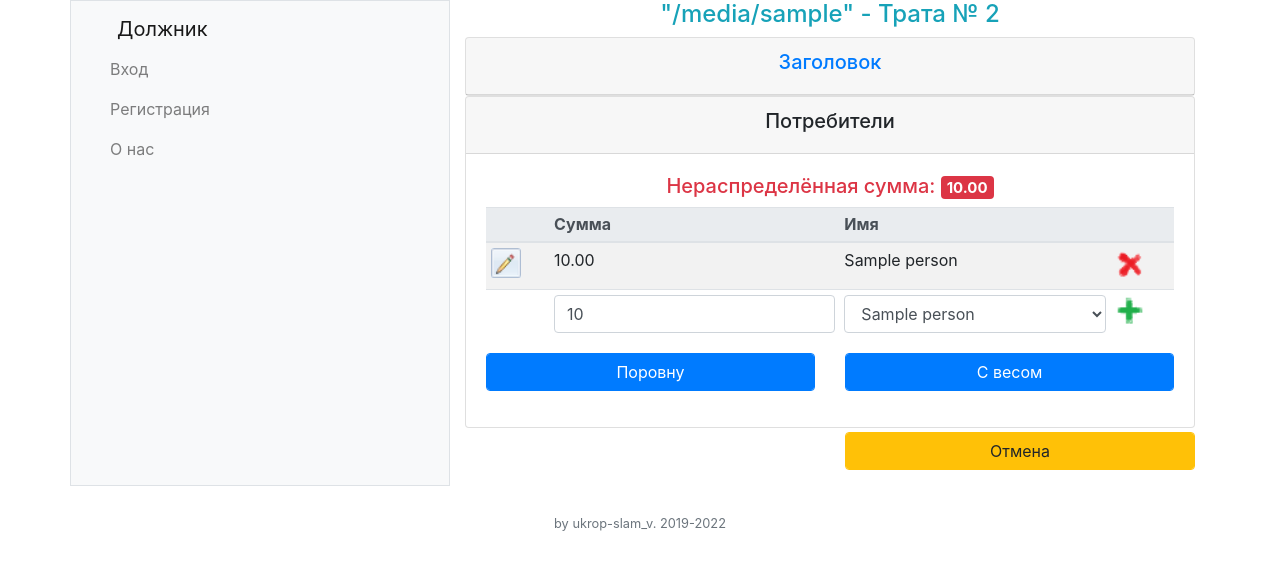
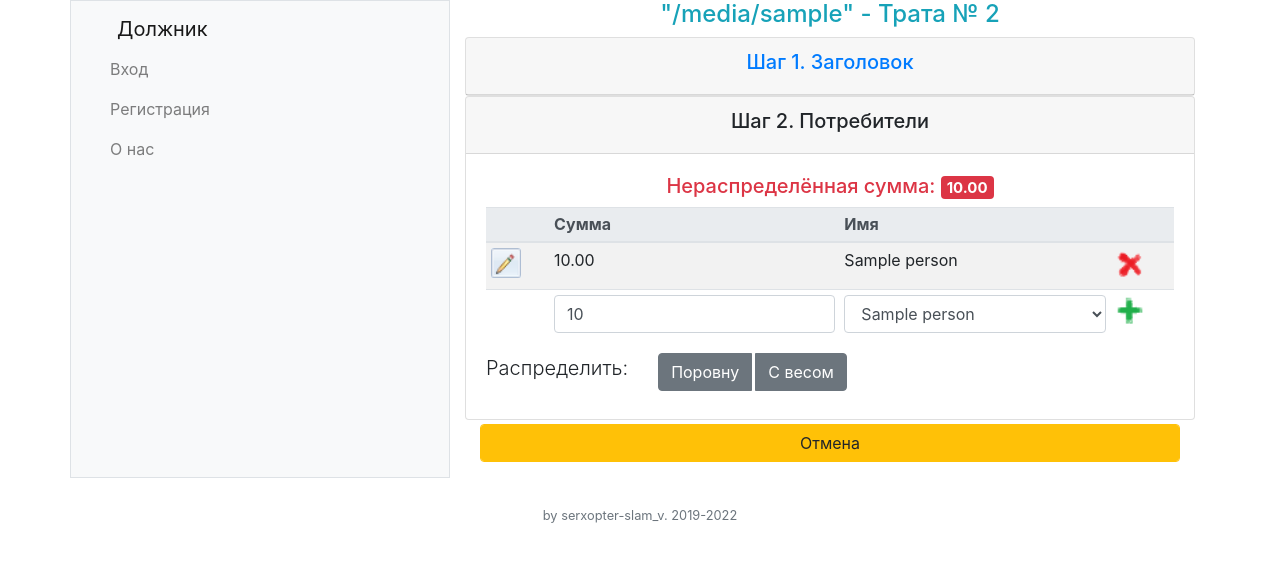
Before and after one commit to gangstaar/debtor, a Flask app: template templates/editspending.html in a window 1280 px wide. Shown: the top 570 px of the page. Run offline with Flask 3, Linux system fonts and the light colour scheme; the template is opened without the code that fills it: most values are stand-ins (such as "Sample title", 1, 10 or a date in 2020); some libraries are stand-ins or nearby versions.

Commit message:
Обновление 2023, доработка эргономики

```diff
--- a/templates/about.html
+++ b/templates/about.html
@@ -9,9 +9,9 @@
     <p class="text-secondary text-center">Идея сервиса:</p>
     <p class="text-center">Выпускники ФАЛТ МФТИ 2013 и их друзья</p> <br>
     <p class="text-secondary text-center">Реализация:</p>
-    <p class="text-center">ukrop</p>
+    <p class="text-center">serxopter</p>
     <p class="text-secondary text-center">Хостинг, консультации:</p>
-    <p class="text-center">Брат <a href="https://badbalance.pro" class="link">slam_v</a></p>
+    <p class="text-center">Брат <a href="https://badb.fun" class="link">slam_v</a></p>
 </div>
 
 {% endblock %}
--- a/templates/base.html
+++ b/templates/base.html
@@ -94,7 +94,7 @@
     </div>
     <div class="row justify-content-center">
         <div class="col-auto pt-4">
-            <small class="text-muted">by ukrop-slam_v. 2019-2022</small>
+            <small class="text-muted">by serxopter-slam_v. 2019-2022</small>
         </div>
     </div>
 </div>
--- a/templates/editspending.html
+++ b/templates/editspending.html
@@ -18,73 +18,60 @@
 {% block content %}
 
 <!--Заголовок-->
-<div class="card ">
+<div class="card">
     <div class="card-header">
         <p class="text-center h5">
             <a data-toggle="collapse" href="#headerBodyCard">
-                Заголовок
+                Шаг 1. Заголовок
             </a>
         </p>
     </div>
 
-    {% if spending.consumers_list.__len__() > 0 %}
+    {% if spending.amount > 0 %}
     <div class="card-body collapse" id="headerBodyCard">
     {% else %}
     <div class="card-body collapse show" id="headerBodyCard">
     {% endif %}
         <form name="editspendinghead" method="post" id="editspendinghead"
               action="{{url_for('spending.edit_head')}}">
-            <div class="row justify-content-start">
-                <div class="col-auto">
-                    <div class="form-group">
+
+            <!-- Сумма и Дата -->
+            <div class="container">
+                <div class="row flex-nowrap">
+                    <div class="col-sm">
+                        <label for="spendingAmount">Сумма</label>
+                    </div>
+                    <div class="col-sm">
                         <label for="spendingDate">Дата</label>
-                        <input type="text" class="form-control" name="spendingdate" id="spendingDate"  value="{{spending.get_date_s()}}" size="5">
-                        <small class="form-text text-muted">Формат: ДД.ММ.ГГГГ</small>
                     </div>
                 </div>
-                <div class="col-auto">
-                    <div class="form-group">
-                        <label for="spendingAmount">Сумма</label>
+                <div class="row flex-nowrap">
+                    <div class="col-sm">
                         {% if spending.amount == 0 %}
                         <input type="text" class="form-control" name="spendingamount" id="spendingAmount" inputmode="decimal" size="5">
                         {% else %}
                         <input type="text" class="form-control" name="spendingamount" id="spendingAmount" inputmode="decimal" value="{{spending.amount}}" size="5">
                         {% endif %}
                     </div>
+                    <div class="col-sm">
+                         <input type="text" class="form-control" name="spendingdate" id="spendingDate"  value="{{spending.get_date_s()}}" size="5">
                     </div>
                 </div>
-            <div class="row">
-                <div class="col-sm">
-                    <div class="form-group">
-                        <label for="spendingMemo">Описание</label>
-                        <input type="text" class="form-control" name="spendingmemo" id="spendingMemo"  value="{{spending.memo}}">
+                <div class="row flex-nowrap">
+                    <div class="col-6 offset-6">
+                        <small class="form-text text-muted">Формат: ДД.ММ.ГГГГ</small>
                     </div>
                 </div>
-                <div class="col-auto">
-                    <div class="d-flex justify-center align-items-end">
-                            <!-- Тэг -->
-                            <div class="form-group">
-                                <!--
-                                <label for="spendingAttr">
-                                    {% if budget.get_all_attrs().__len__() == 0 %}
-                                    Тэг
-                                    {% else %}
-                                    <div class="dropdown">
-                                        <a type="text" class="text text-info dropdown-toggle" href="#" role="button" id="dropdownMenuLink"
-                                           data-toggle="dropdown" aria-haspopup="true" aria-expanded="false" value="...">Тэг</a>
-                                        <div class="dropdown-menu" aria-labelledby="navbarDropdown">
-                                            {% for attr in budget.get_all_attrs() %}
-                                            <input type="submit" class="small dropdown-item" name="spendingattrexisting"
-                                               value="{{attr.memo}}">
-                                            {% endfor %}
             </div>
+
+            <!-- Описание и Тэг -->
+            <div class="col-auto mt-4">
+                <div class="row justify-content-flex-start" >
+                    <div class="col-6">
+                        <input type="text" class="form-control" placeholder="Описание" name="spendingmemo" id="spendingMemo"  value="{{spending.memo}}">
                     </div>
-                                    {% endif %}
-                                </label>
-                                <input type="text" class="form-control" name="spendingattr" id="spendingAttr"  value="{{spending.attr.memo}}">
-                                -->
-                                <label for="spendingAttr"> Тэг </label>
-                                <div class="input-group mb-3">
+                    <div class="col-6">
+                        <div class="row flex-nowrap">
                                 {% if budget.get_all_attrs().__len__() > 0 %}
                                 <button class="btn btn-outline-secondary dropdown-toggle" type="button" data-toggle="dropdown" aria-expanded="false">...</button>
                                 <ul class="dropdown-menu">
@@ -95,60 +82,50 @@
                                     {% endfor %}
                                 </ul>
                                 {% endif %}
-                                  <input type="text" class="form-control" name="spendingattr" id="spendingAttr"  value="{{spending.attr.memo}}">
-                                </div>
-
-
+                                <input type="text" class="form-control" placeholder="Тэг" name="spendingattr" id="spendingAttr"  value="{{spending.attr.memo}}">
                         </div>
                     </div>
                 </div>
             </div>
-<!--
+
+            <!-- Оплативший -->
+            <div class="col-auto mt-4">
+                <div class="row-auto">
+                    <label for="spendingPayer">Оплатил</label>
+                </div>
                 <div class="row">
-                <div class="col-auto">
-                    {% for attr in budget.get_all_attrs() %}
-                    <button type="button" class="btn btn-primary">{{attr.memo}}</button>
-                    {% endfor %}
-                </div>
-            </div>
-            -->
-
-
-            <div class="row align-items-center">
-                <div class="col-auto">
-                    <div class="form-group">
-                        <label for="spendingPayer">Оплатил</label>
+                    <div class="col-sm">
                         <select class="form-control" name="spendingpayer" id="spendingPayer">
                             {% for person in budget.persons_list %}
                             <option {% if person.name == spending.payer.name %} selected {% endif %} >{{person.name}}</option>
                             {% endfor %}
                         </select>
-                        <small class="form-text text-info">Не забудьте отправить форму</small>
-                    </div>
-                </div>
-                <div class="col-auto">
-                    <div class="form-group mx-1 align-self-center">
-                        <!-- Ок в виде галочки
-                        <input type="image" alt="Ок" src="{{url_for('static', filename='ok.png')}}" class="pictobutton">
-                        -->
-                        <input class="form-control btn-success" name="ok" type="submit" value="Ок">
                     </div>
                 </div>
             </div>
+
+            <!-- Кнопка "Сохранить заголовок" -->
+            <div class="row-auto mt-4 flex-nowrap">
+                <div class="col-sm">
+                    <input class="form-control btn-primary" name="ok" type="submit" value="Сохранить заголовок">
+                </div>
+            </div>
+
         </form>
     </div>
 </div>
 
-{% if spending.amount > 0 %}
+
 <!--Потребители-->
 <div class="card">
     <div class="card-header">
-        <p class="text-center h5">Потребители</p>
+        <p class="text-center h5">Шаг 2. Потребители</p>
     </div>
+    {% if spending.amount > 0 %}
     <div class="card-body justify-content-center row">
         <div class="col">
             {% if spending.is_calculated() %}
-            <h5 class="text-success text-center">Расход распределён</h5>
+            <h5 class="text-success text-center">Расход распределён: <span class="badge badge-success">{{"{0:8.2f}".format(spending.amount)}}</span> </h5>
             {% else %}
             <h5 class="text-danger text-center">Нераспределённая сумма: <span class="badge badge-danger">{{"{0:8.2f}".format(spending.get_undistributed_value())}}</span>
             </h5>
@@ -194,7 +171,7 @@
                             {% if consumer %}
                             <input class="form-control" name="amount" type="text" size="10" value="{{consumer.amount}}">
                             {% else%}
-                            <input class="form-control" name="amount" type="text" size="10" value="0">
+                            <input class="form-control" name="amount" type="text" size="10" value="{{'{0:8.2f}'.format(spending.get_undistributed_value())}}">
                             {%endif%}
                         </td>
                         <td>
@@ -206,10 +183,6 @@
                                 <option>{{person.name}}</option>
                                 {% endif %}
                                 {% endfor %}
-                                {% if consumer %}
-                                {% else%}
-                                <option selected class="text-primary font-italic my-0">Все</option>
-                                {% endif %}
                             </select>
                         </td>
                         <td>
@@ -223,44 +196,46 @@
                 </tbody>
             </table>
 
-            {% if spending.consumers_list.__len__() > 0 %}
+            <div class="row flex-nowrap">
+                <div class="col-auto">
+                    <p class="lead">Распределить: </p>
+                </div>
+                <div class="col-auto">
                     <form method="post" name="calc"
                       action="{{url_for('spending.calc')}}">
-                <div class="row">
-                    <div class="form-group col">
-                        <input name="aver" type="submit" value="Поровну" class="form-control btn btn-primary">
-                        <!--<small class="form-text text-info text-center my-0">Среднее арифметическое</small>-->
-                    </div>
-                    <div class="form-group col">
-                        <input name="weighted" type="submit" value="C весом" class="form-control btn btn-primary">
-                        <!--<small class="form-text text-info text-center my-0">Среднее взвешенное</small>-->
-                    </div>
+                    <div class="btn-group" >
+                        <input name="aver" type="submit" value="Поровну" class="btn btn-secondary mr-1">
+                        <input name="weighted" type="submit" value="C весом" class="btn btn-secondary">
                     </div>
                 </form>
-            {% endif %}
                 </div>
             </div>
         </div>
-
+    </div>
     {% else %}
-<h5 class="text-info text-center">
-Укажите сумму и оплатившего для добавления потребителей
-</h5>
+    <div class="card-body justify-content-center row">
+        <em class="text-info text-center">
+        Для перехода к шагу 2 укажите сумму и оплатившего
+        </em>
+    </div>
     {% endif %}
+</div>
 
 <form method="post" name="ok"
       action="{{url_for('spending.submit', index=index)}}">
-    <div class="row mt-1">
-        <div class="form-group col">
+    <div class="col-auto mt-1">
         {% if spending.is_calculated() and budget.is_participant(spending.payer.name) %}
+        <div class="form-group">
             <input class="form-control btn-success" name="ok" type="submit" value="Ок">
-            {% else %}
-            <!--<input class="form-control btn-secondary" disabled name="ok" type="submit" value="Ок"> -->
-            {% endif %}
         </div>
-        <div class="form-group col">
+        <div class="form-group">
             <input class="form-control btn-warning" name="cancel" type="submit" value="Отмена">
         </div>
+        {% else %}
+        <div class="form-group">
+            <input class="form-control btn-warning" name="cancel" type="submit" value="Отмена">
+        </div>
+        {% endif %}
     </div>
 </form>
 
--- a/templates/report.html
+++ b/templates/report.html
@@ -19,7 +19,7 @@
     <div class="col">
         <p class="text-right">
             <a href="{{url_for('edit_budget', budget_file=budget_file)}}" title="Редактировать">
-                Редактировать
+                Редактировать бюджет
             </a>
         </p>
     </div>
```
Also changed, not shown: templates/edit.html (+25 -16 lines), views/spending.py (+20 -5 lines). Lines whose indentation alone changed are shown as unchanged.
